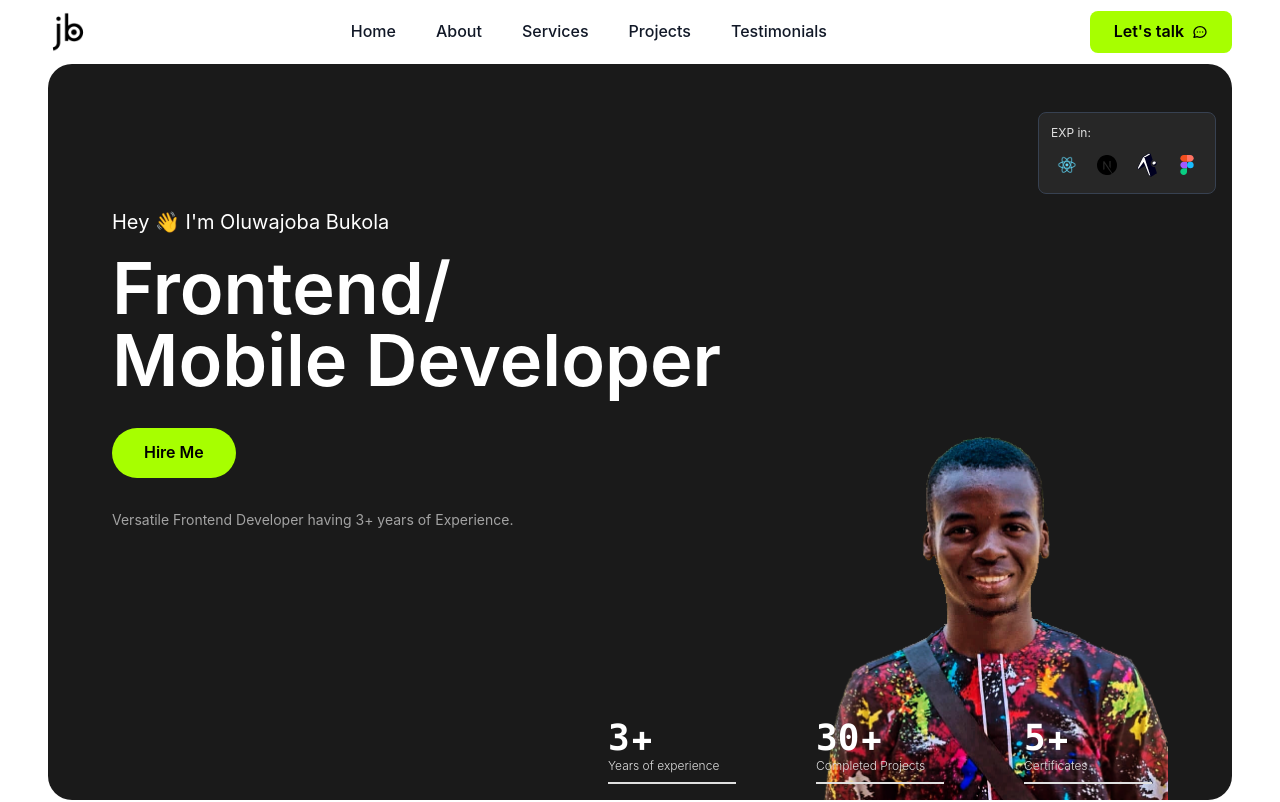
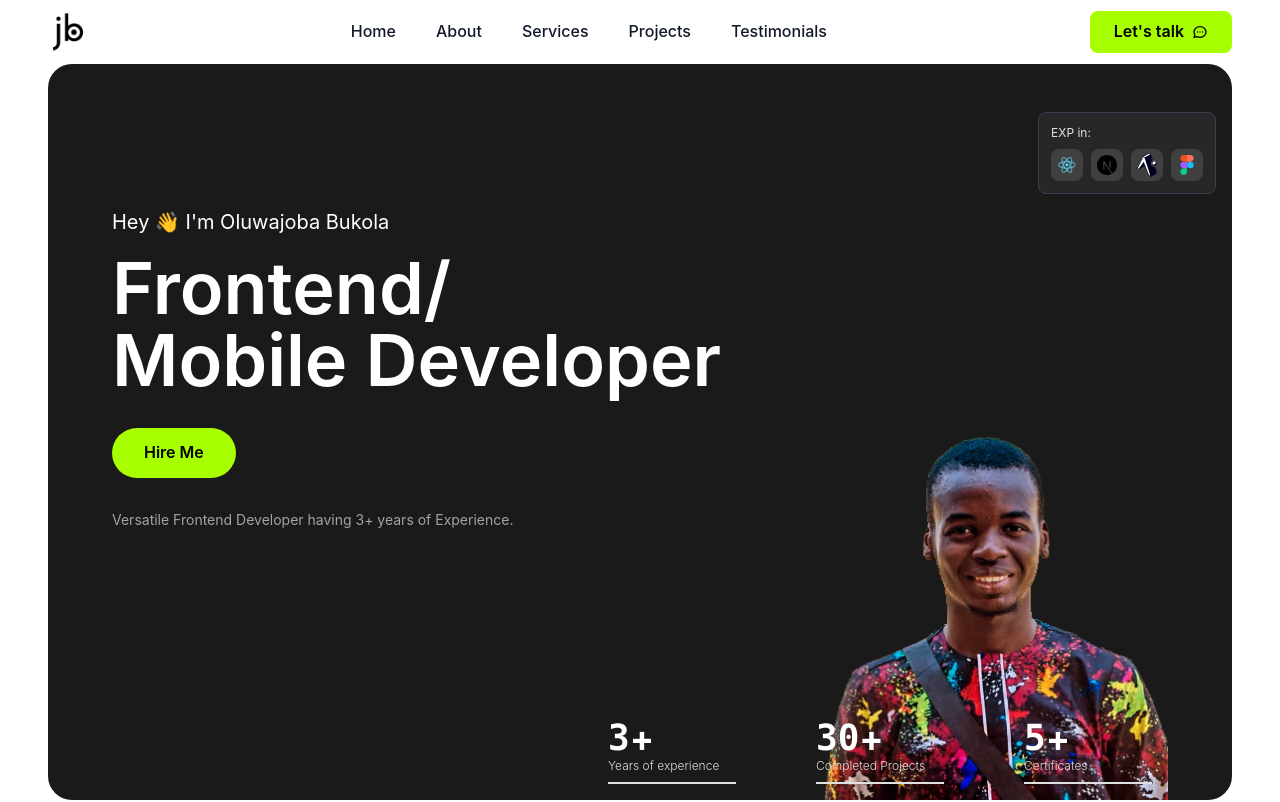
Before and after one commit to Oluwajoba08/portfolio-2.1.0, a React (Vite) app: page / in a window 1280 px wide. Shown: the top 802 px of the page. Built offline with nearby package versions, Linux system fonts and the light colour scheme; a web font is replaced by a local one.

Commit message:
fix responsiveness

```diff
--- a/src/components/Home.jsx
+++ b/src/components/Home.jsx
@@ -78,16 +78,16 @@ const Home = () => {
             <motion.div initial={{ opacity: 0, scale: 0.8 }} animate={{ opacity: 1, scale: 1 }} transition={{ delay: 0.8 }} className="hidden sm:block absolute top-12 right-4 bg-dark-gray/90 backdrop-blur-sm rounded-lg p-3 border border-gray-700">
               <p className="text-xs text-light-gray mb-2">EXP in:</p>
               <div className="flex gap-2">
-                <div className="w-8 h-8 p-1.5 rounded-lg hover:bg-white flex items-center justify-center">
+                <div className="w-8 h-8 p-1.5 rounded-lg bg-neutral-700 hover:bg-white flex items-center justify-center">
                   <img src={ReactIcon} alt="react-icon" />
                 </div>
-                <div className="w-8 h-8 p-1.5 rounded-lg hover:bg-white flex items-center justify-center">
+                <div className="w-8 h-8 p-1.5 rounded-lg bg-neutral-700 hover:bg-white flex items-center justify-center">
                   <img src={NextJsIcon} alt="next-icon" />
                 </div>
-                <div className="w-8 h-8 p-1.5 rounded-lg hover:bg-white flex items-center justify-center">
+                <div className="w-8 h-8 p-1.5 rounded-lg bg-neutral-700 hover:bg-white flex items-center justify-center">
                   <img src={ExpoIcon} alt="expo-icon" />
                 </div>
-                <div className="w-8 h-8 p-1.5 rounded-lg hover:bg-white flex items-center justify-center">
+                <div className="w-8 h-8 p-1.5 rounded-lg bg-neutral-700 hover:bg-white flex items-center justify-center">
                   <img src={FigmaIcon} alt="figma-icon" />
                 </div>
               </div>
```
